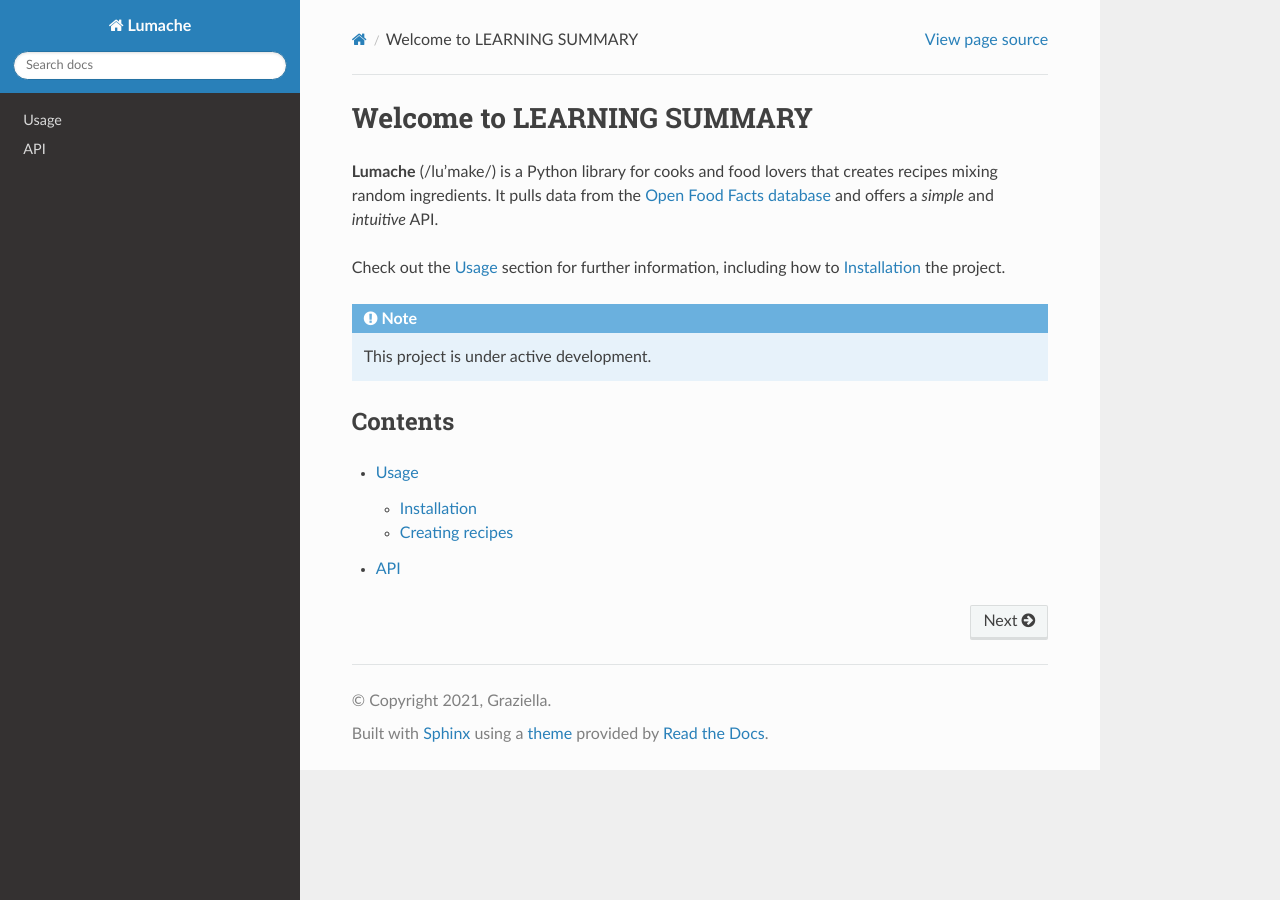
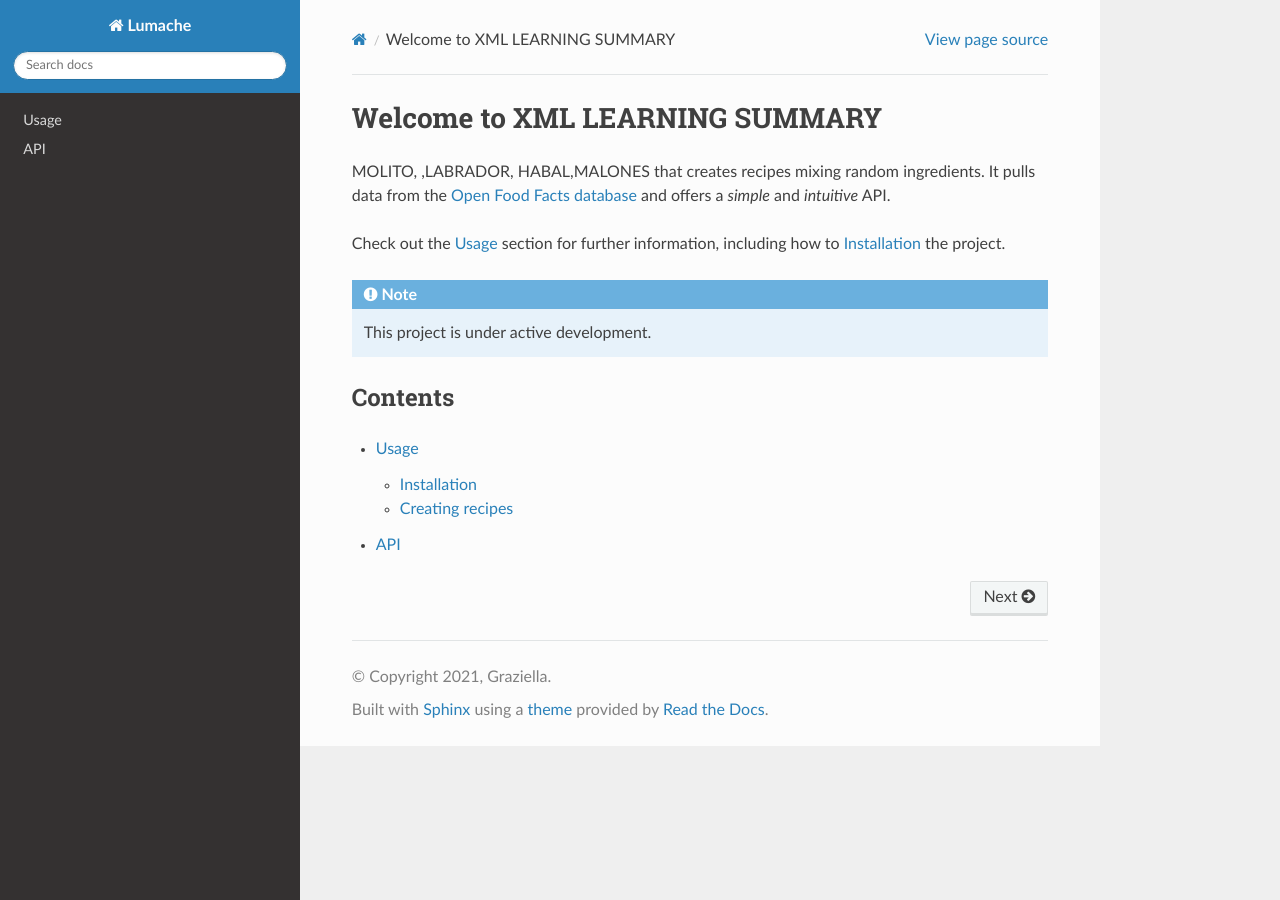
Before and after one commit to michael-lab-hue/MLCJ.readthedocs, a Sphinx documentation site: the page built from docs/source/index.rst, in a window 1280 px wide. Built offline with Sphinx 7.4.7 and the Read the Docs theme 3.1.0, drawn with Linux system fonts in a browser that asks for light colours.

Commit message:
Update index.rst

```diff
--- a/docs/source/index.rst
+++ b/docs/source/index.rst
@@ -1,7 +1,7 @@
-Welcome to LEARNING SUMMARY
+Welcome to XML LEARNING SUMMARY
 ===================================
 
-**Lumache** (/lu'make/) is a Python library for cooks and food lovers
+MOLITO, ,LABRADOR, HABAL,MALONES
 that creates recipes mixing random ingredients.
 It pulls data from the `Open Food Facts database <https://www.w3schools.com/xml/default.asp>`_
 and offers a *simple* and *intuitive* API.
```
